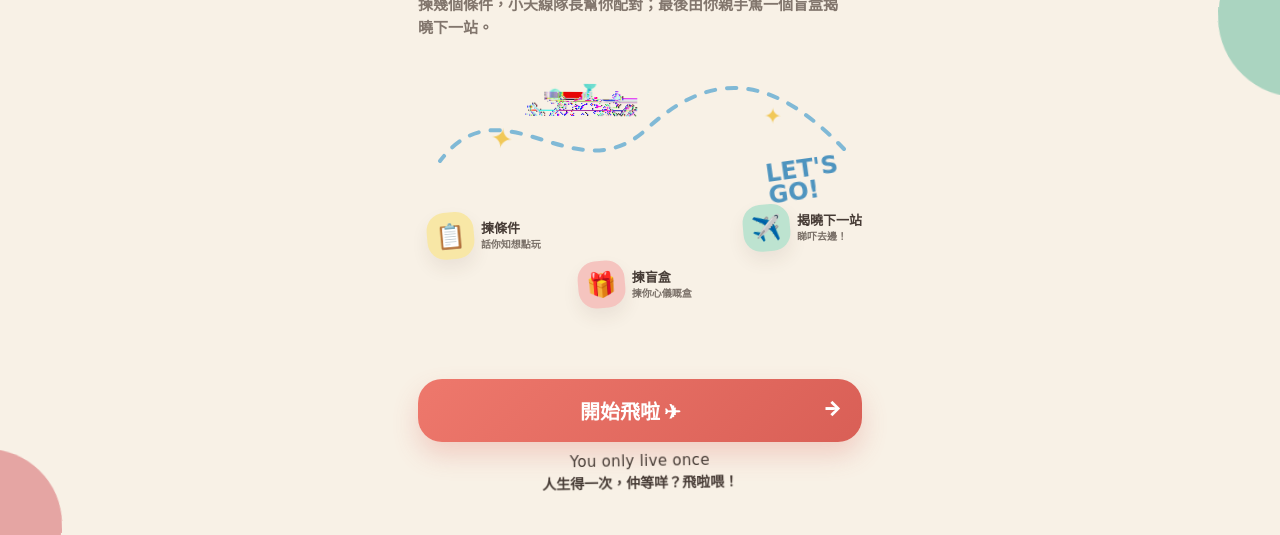
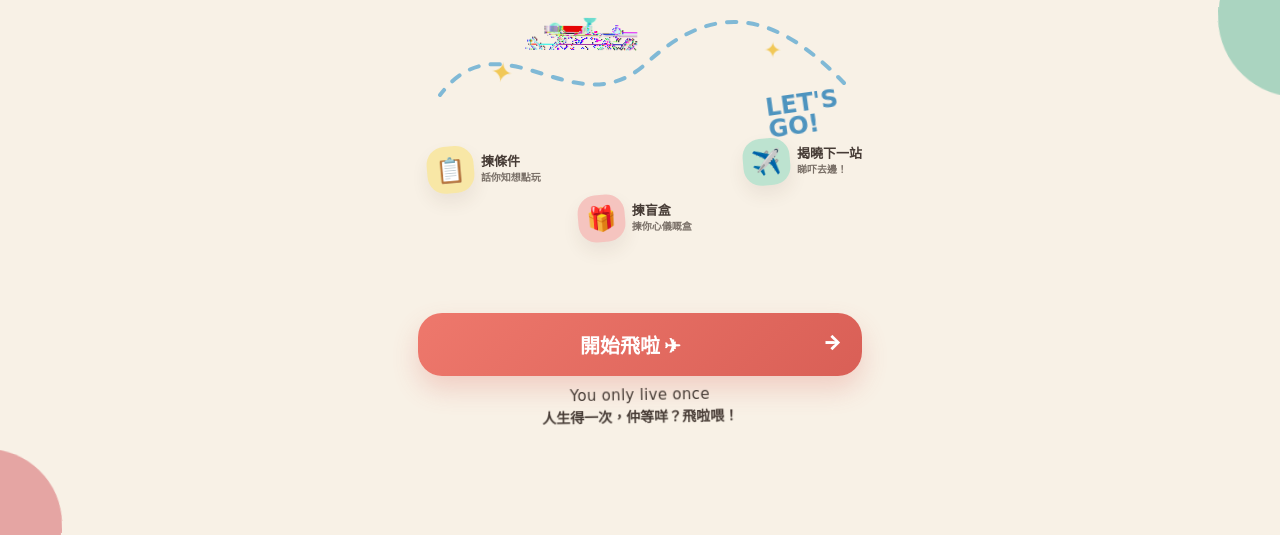
Before and after one commit to carriehw/travel, a plain HTML site: page index.html in a window 1280 px wide. Shown: the part 265-800 px from the top of the page. Drawn offline with Linux system fonts and the light colour scheme.

Commit message:
Bring homepage layout closer to approved visual

```diff
--- a/index.html
+++ b/index.html
@@ -27,7 +27,6 @@
       <div class="hero-copy">
         <div class="micro">唔知下一站去邊？</div>
         <h1>想去邊<span class="q">？</span><br><em>抽咗先算。</em></h1>
-        <p>揀幾個條件，小天線隊長幫你配對；最後由你親手篤一個盲盒揭曉下一站。</p>
       </div>
 
       <div class="hero-stage">
```
